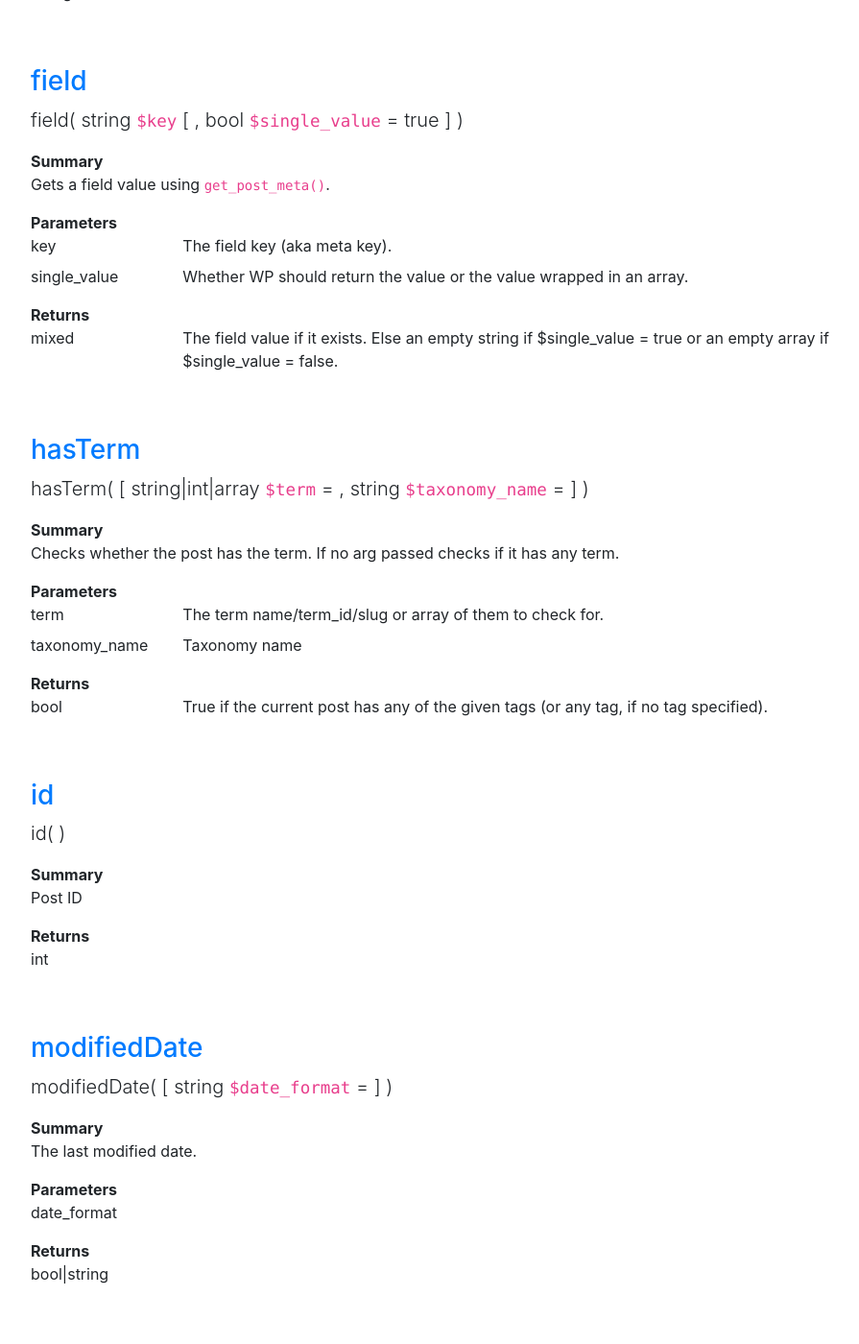
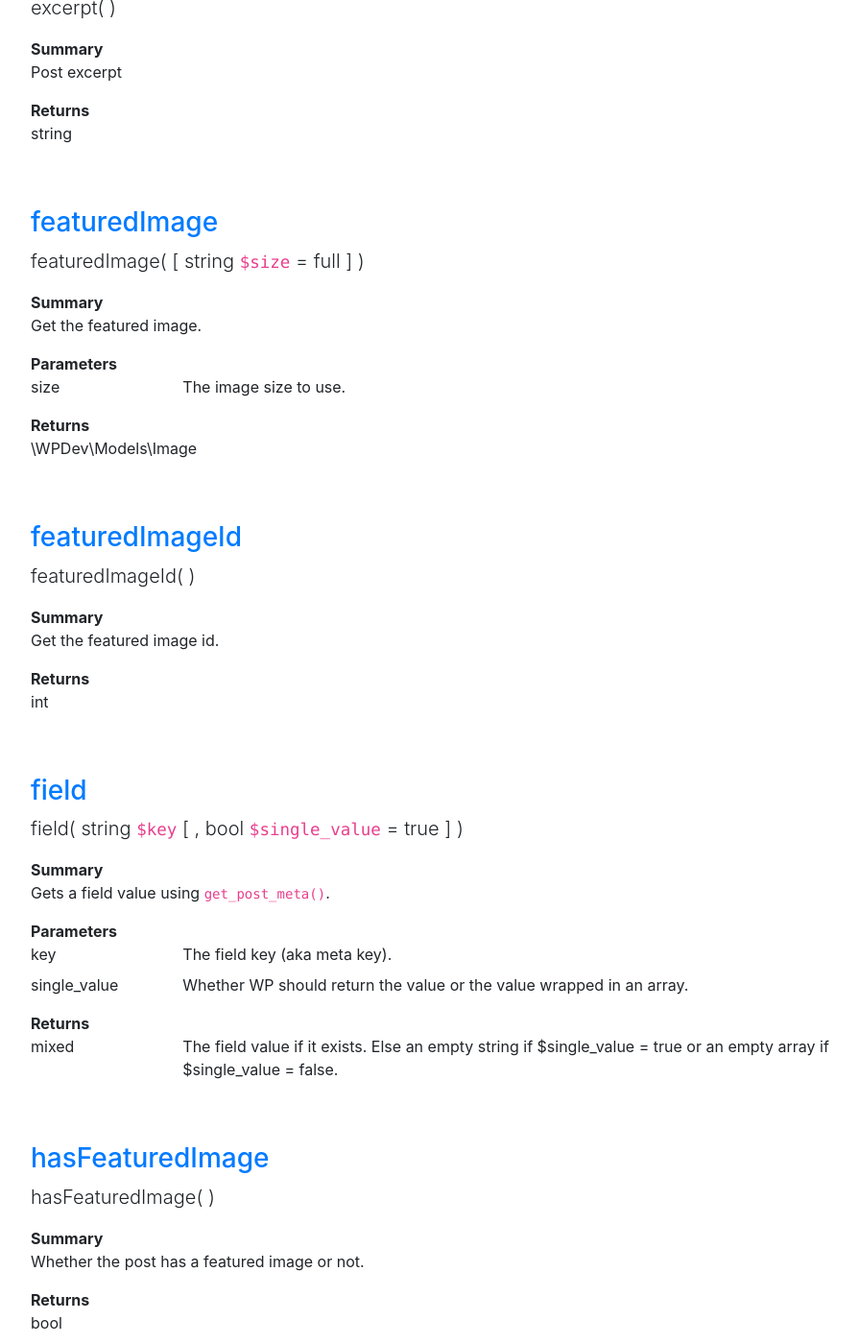
Before and after one commit to JoshMoreno/wpdev, a Jekyll site: the page built from docs/models/post.liquid, in a window 1280 px wide and 1400 px high, scrolled down 4048 px. Shown: the whole window at 96% size, without its empty margins (243-1138 px from the left). Built offline with Jekyll 4.4.1, drawn with Linux system fonts in a browser that asks for light colours; part of the change alters nothing that is shown; some of the changed text lies outside the part shown.

Commit message:
add image to docs

```diff
--- /dev/null
+++ b/docs/_data/models/Image.yaml
@@ -0,0 +1,159 @@
+name: WPDev\Models\Image
+shortName: Image
+namespace: WPDev\Models
+methods:
+    -
+        name: __construct
+        summary: 'Constructor. For a more fluid syntax use <code>Image::create()</code>.'
+        description: ''
+        visibility: public
+        args:
+            -
+                name: id
+                description: 'The image id'
+            -
+                name: size
+                description: 'The image size'
+                type: string
+                default: full
+    -
+        name: __toString
+        summary: 'Make it easy to echo it at any time.'
+        description: ''
+        visibility: public
+        return:
+            type: string
+            description: ''
+    -
+        name: alt
+        summary: 'Get the alt text.'
+        description: ''
+        visibility: public
+        return:
+            type: null|string
+            description: ''
+    -
+        name: caption
+        summary: 'Get the caption.'
+        description: ''
+        visibility: public
+        return:
+            type: bool|string
+            description: ''
+    -
+        name: create
+        summary: 'For a more fluid syntax.'
+        description: ''
+        visibility: public
+        static: true
+        return:
+            type: $this
+            description: ''
+        args:
+            -
+                name: id
+                description: 'The image id'
+                type: int
+            -
+                name: size
+                description: 'The image size'
+                type: string
+                default: full
+    -
+        name: getAttribute
+        summary: 'Gets an attribute.'
+        description: ''
+        visibility: public
+        return:
+            type: string|null
+            description: ''
+        args:
+            -
+                name: attribute
+                description: 'The attribute to get'
+                type: string
+    -
+        name: height
+        summary: 'Get the height of the image in the current size.'
+        description: ''
+        visibility: public
+        return:
+            type: null|string
+            description: ''
+    -
+        name: metadata
+        summary: 'Gets the metadata.'
+        description: ''
+        visibility: public
+        return:
+            type: array|mixed
+            description: ''
+    -
+        name: removeAttribute
+        summary: 'Remove an attribute.'
+        description: ''
+        visibility: public
+        return:
+            type: $this
+            description: ''
+        args:
+            -
+                name: name
+                description: 'The attribute name'
+                type: string
+    -
+        name: setAttribute
+        summary: 'Add an attribute.'
+        description: ''
+        visibility: public
+        return:
+            type: $this
+            description: ''
+        args:
+            -
+                name: name
+                description: 'The attribute name'
+                type: string
+            -
+                name: value
+                description: 'The value. Null to just output the name.'
+                type: string
+                default: null
+    -
+        name: title
+        summary: 'Gets the title field. This is not the filename.'
+        description: ''
+        visibility: public
+        return:
+            type: null|string
+            description: ''
+    -
+        name: url
+        summary: 'Gets the url of the image in the current size.'
+        description: ''
+        visibility: public
+        return:
+            type: null|string
+            description: ''
+    -
+        name: width
+        summary: 'Gets the width of the image in the current size.'
+        description: ''
+        visibility: public
+        return:
+            type: null|string
+            description: ''
+    -
+        name: withCaption
+        summary: 'Sets the flag to output with the caption.'
+        description: ''
+        visibility: public
+        return:
+            type: $this
+            description: ''
+        args:
+            -
+                name: bool
+                description: 'Whether to output with the caption or not.'
+                type: bool
+                default: true
--- a/docs/_data/models/Post.yaml
+++ b/docs/_data/models/Post.yaml
@@ -83,6 +83,28 @@ methods:
                 type: string
                 default: ''
     -
+        name: featuredImage
+        summary: 'Get the featured image.'
+        description: ''
+        visibility: public
+        return:
+            type: \WPDev\Models\Image
+            description: ''
+        args:
+            -
+                name: size
+                description: 'The image size to use.'
+                type: string
+                default: full
+    -
+        name: featuredImageId
+        summary: 'Get the featured image id.'
+        description: ''
+        visibility: public
+        return:
+            type: int
+            description: ''
+    -
         name: field
         summary: 'Gets a field value using <code>get_post_meta()</code>.'
         description: ''
@@ -100,6 +122,14 @@ methods:
                 description: 'Whether WP should return the value or the value wrapped in an array.'
                 type: bool
                 default: true
+    -
+        name: hasFeaturedImage
+        summary: 'Whether the post has a featured image or not.'
+        description: ''
+        visibility: public
+        return:
+            type: bool
+            description: ''
     -
         name: hasTerm
         summary: 'Checks whether the post has the term. If no arg passed checks if it has any term.'
--- a/docs/_data/navigation.yml
+++ b/docs/_data/navigation.yml
@@ -3,6 +3,9 @@
 
 - text: Controllers
   url: /controllers
+
+- text: Helpers
+  url: /helpers
 
 - text: Facades
   url: \#
@@ -17,6 +20,5 @@
   sublinks:
     - text: Post
       url: /models/post
-
-- text: Helpers
-  url: /helpers
+    - text: Image
+      url: /models/image
--- /dev/null
+++ b/docs/models/image.liquid
@@ -0,0 +1,56 @@
+---
+layout: docs
+permalink: /models/image.html
+---
+{% capture usage %}
+{% highlight php %}
+use WPDev\Models\Image;
+
+echo Image::create(80, 'large');
+/* Outputs something like...
+<img src="https://site.com/wp-content/uploads/2018/02/sample-image-260x300.jpg"
+	   width="260"
+	   height="300"
+	   alt="This is the alt text"
+	   srcset="https://site.com/wp-content/uploads/2018/02/sample-image-260x300.jpg 260w, https://site.com/wp-content/uploads/2018/02/sample-image-768x887.jpg 768w, https://site.com/wp-content/uploads/2018/02/sample-image-887x1024.jpg 887w, https://site.com/wp-content/uploads/2018/02/sample-image.jpg 1143w"
+	   sizes="(max-width: 260px) 100vw, 260px"
+	   title="This is the title"
+>
+*/
+
+echo Image::create(80, 'large')
+	->setAttribute('class', 'img-responsive someclass')
+	->setAttribute('data-cool', 'pretty much')
+	->setAttribute('data-no-val')
+	->withCaption();
+/* Only if there actually is a caption it outputs something like...
+<figure>
+	<img src="https://site.com/wp-content/uploads/2018/02/sample-image-260x300.jpg"
+		 width="260"
+		 height="300"
+		 alt="This is the alt text"
+		 srcset="https://site.com/wp-content/uploads/2018/02/sample-image-260x300.jpg 260w, https://site.com/wp-content/uploads/2018/02/sample-image-768x887.jpg 768w, https://site.com/wp-content/uploads/2018/02/sample-image-887x1024.jpg 887w, https://site.com/wp-content/uploads/2018/02/sample-image.jpg 1143w"
+		 sizes="(max-width: 260px) 100vw, 260px"
+		 title="This is the title"
+		 class="img-responsive someclass"
+		 data-cool="pretty much"
+		 data-no-val
+	>
+	<figcaption>This is the caption</figcaption>
+</figure>
+*/
+
+// You don't have to use it to output an image tag.
+$image = Image::create(80, 'large');
+$image_url = $image->url();
+$image_caption = $image->caption();
+$image_metadata = $image->metadata();
+{% endhighlight %}
+{% endcapture %}
+
+{% include docs/modelPage.liquid
+	model=site.data.models.Image
+	title="Image Model"
+	tagline="Images made easy."
+	usage=usage
+%}
```
